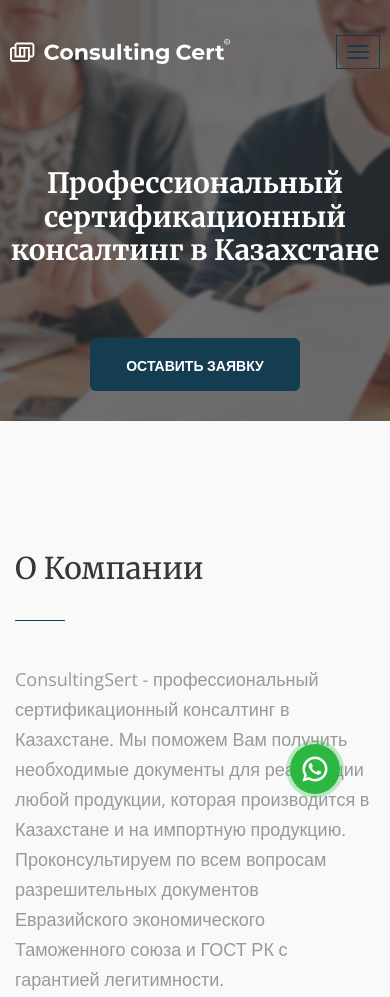
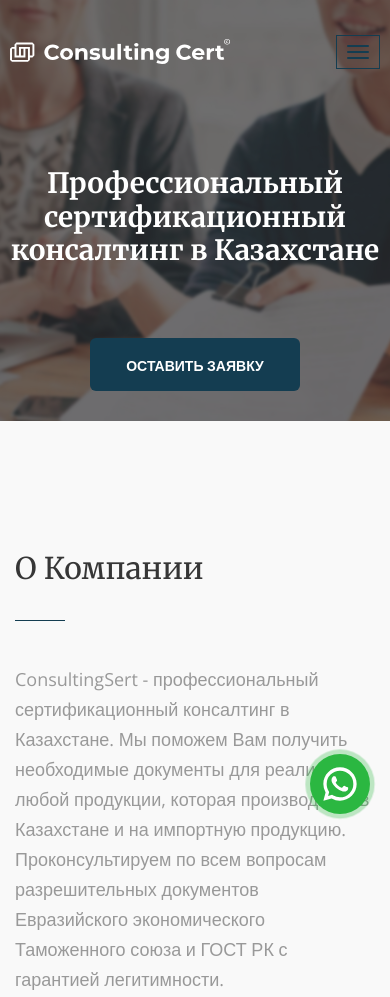
Before and after one commit to appetiteOlzh/cunsulting-sert, a plain HTML site: page index.html in a window 390 px wide. Shown: the top 997 px of the page. Drawn offline with nearby package versions, Linux system fonts and the light colour scheme.

Commit message:
wa icon size

```diff
--- a/assets/css/add.css
+++ b/assets/css/add.css
@@ -4,8 +4,8 @@
 
 .wa {
     display: block;
-    width: 50px;
-    height: 50px;
+    width: 60px;
+    height: 60px;
     position: fixed;
     bottom: 50px;
     right: 50px;
@@ -68,3 +68,10 @@
 		transform: scale3d(0.9, 0.9, 0.9);
 	}
 }
+
+@media (max-width: 767px) {
+	.wa {
+		bottom: 30px;
+		right: 20px;
+	}
+}
```
